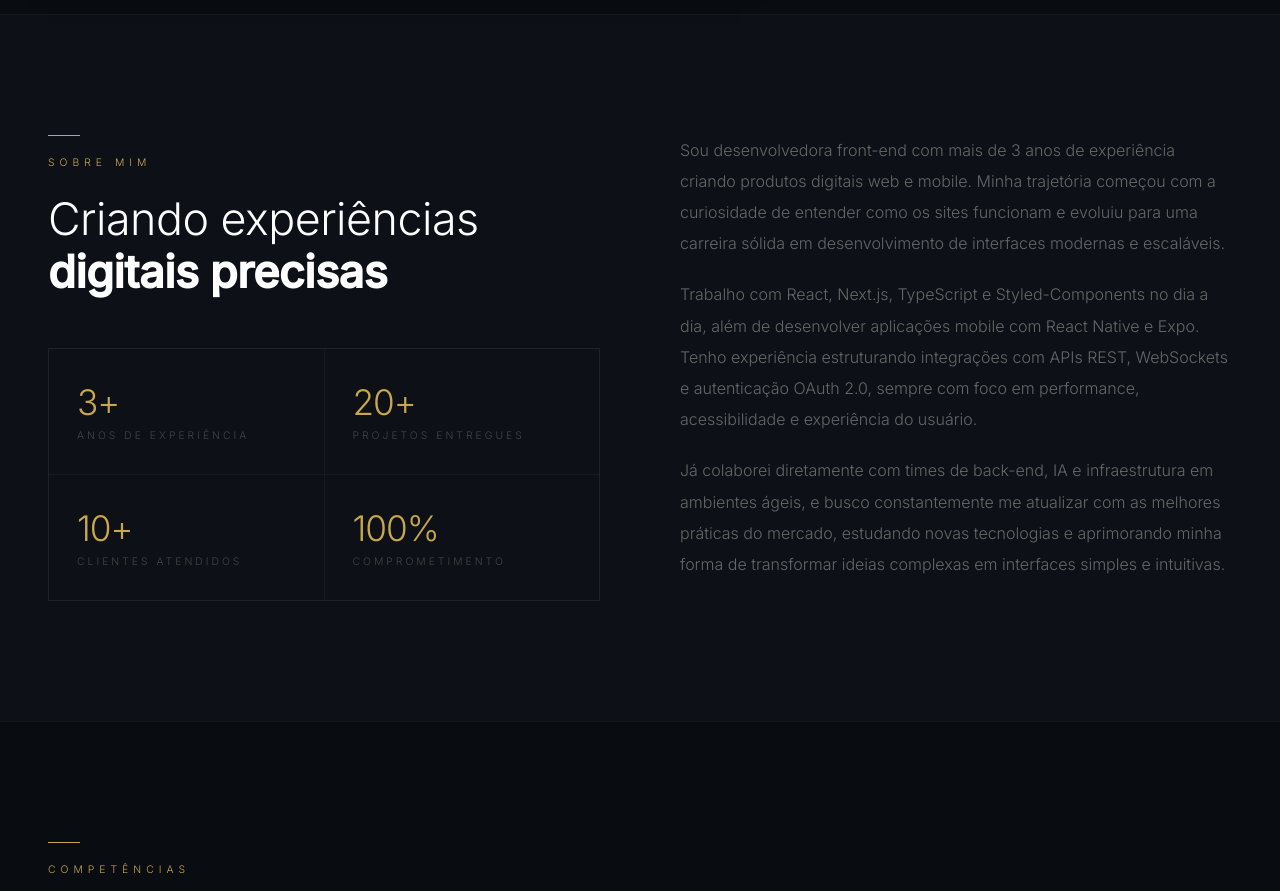
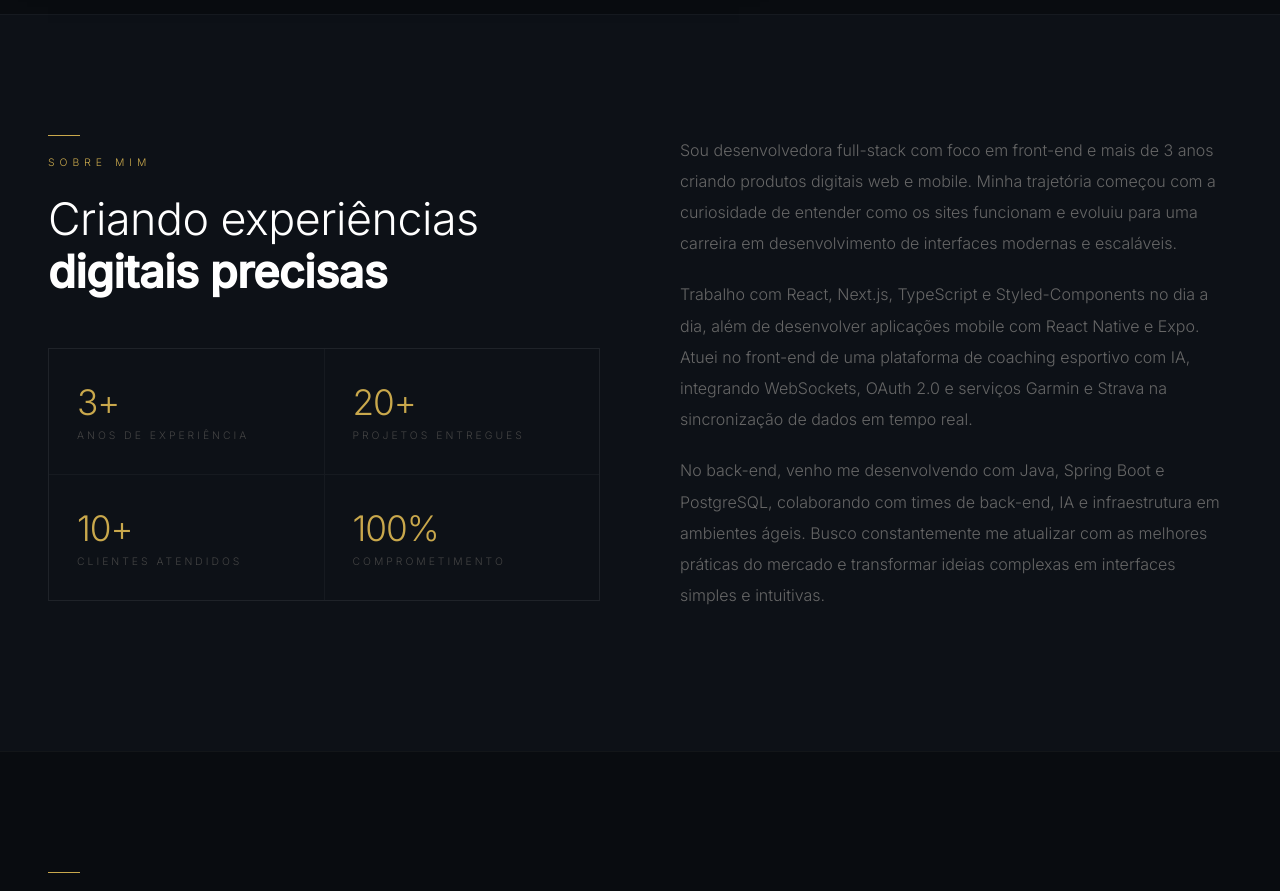
Before and after one commit to MessiasEduarda/portifolio-frontend, a Next.js app: page / in a window 1280 px wide. Shown: the part 1600-2491 px from the top of the page. Built offline with nearby package versions, Linux system fonts and the light colour scheme; a web font is replaced by a local one.

Commit message:
feat: update Hero and Sobre copy with full-stack profile

```diff
--- a/app/components/sections/Sobre.js
+++ b/app/components/sections/Sobre.js
@@ -128,9 +128,9 @@ const stats = [
 ];
 
 const paragraphs = [
-  'Sou desenvolvedora front-end com mais de 3 anos de experiência criando produtos digitais web e mobile. Minha trajetória começou com a curiosidade de entender como os sites funcionam e evoluiu para uma carreira sólida em desenvolvimento de interfaces modernas e escaláveis.',
-  'Trabalho com React, Next.js, TypeScript e Styled-Components no dia a dia, além de desenvolver aplicações mobile com React Native e Expo. Tenho experiência estruturando integrações com APIs REST, WebSockets e autenticação OAuth 2.0, sempre com foco em performance, acessibilidade e experiência do usuário.',
-  'Já colaborei diretamente com times de back-end, IA e infraestrutura em ambientes ágeis, e busco constantemente me atualizar com as melhores práticas do mercado, estudando novas tecnologias e aprimorando minha forma de transformar ideias complexas em interfaces simples e intuitivas.',
+  'Sou desenvolvedora full-stack com foco em front-end e mais de 3 anos criando produtos digitais web e mobile. Minha trajetória começou com a curiosidade de entender como os sites funcionam e evoluiu para uma carreira em desenvolvimento de interfaces modernas e escaláveis.',
+  'Trabalho com React, Next.js, TypeScript e Styled-Components no dia a dia, além de desenvolver aplicações mobile com React Native e Expo. Atuei no front-end de uma plataforma de coaching esportivo com IA, integrando WebSockets, OAuth 2.0 e serviços Garmin e Strava na sincronização de dados em tempo real.',
+  'No back-end, venho me desenvolvendo com Java, Spring Boot e PostgreSQL, colaborando com times de back-end, IA e infraestrutura em ambientes ágeis. Busco constantemente me atualizar com as melhores práticas do mercado e transformar ideias complexas em interfaces simples e intuitivas.',
 ];
 
 export default function Sobre() {
```
